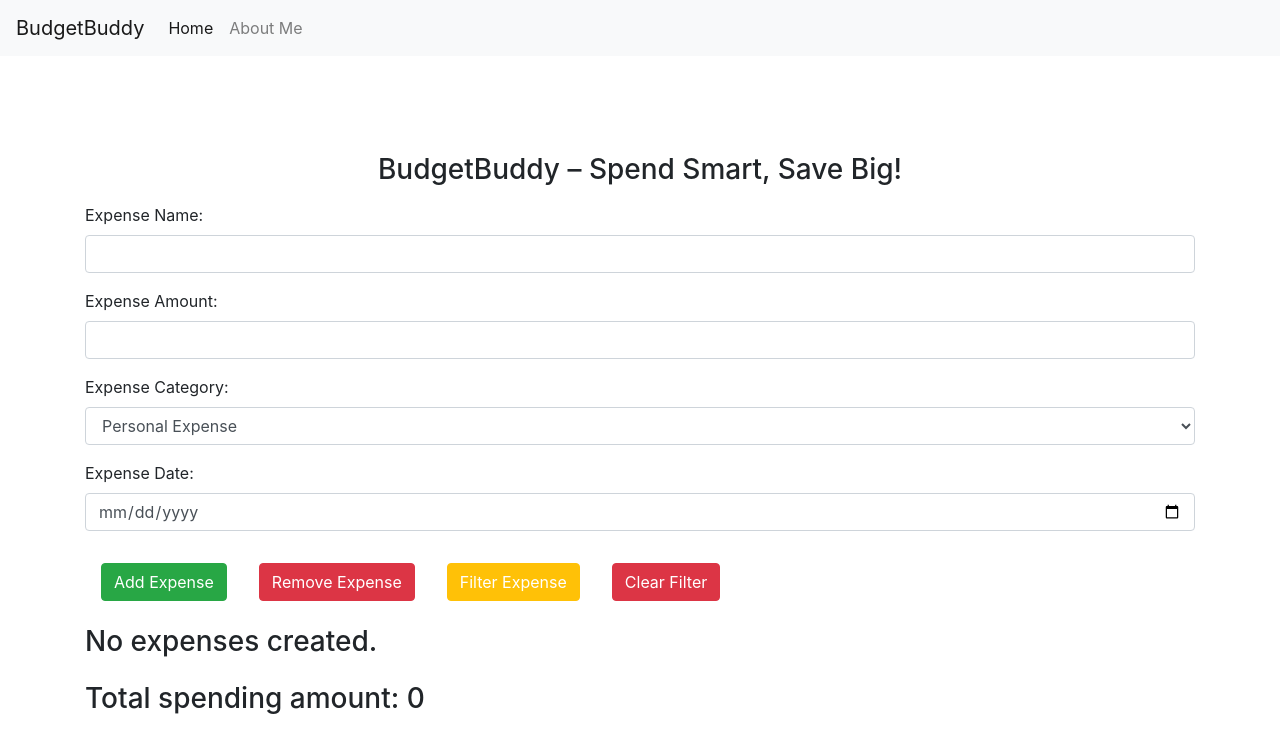
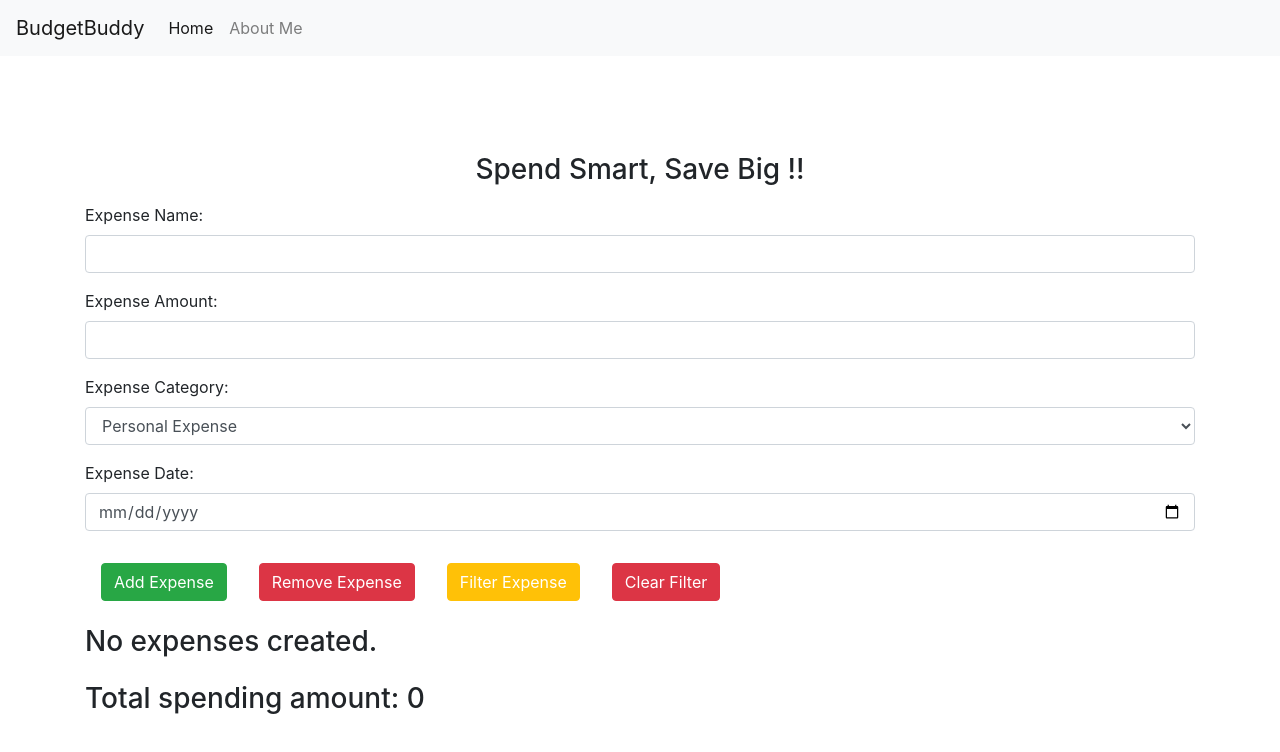
Before and after one commit to Sukrut11/BudgetBuddy, a React (Vite) app: page / in a window 1280 px wide. Shown: the top 752 px of the page. Built offline with nearby package versions, Linux system fonts and the light colour scheme.

Commit message:
Changed website title

```diff
--- a/index.html
+++ b/index.html
@@ -15,7 +15,7 @@
       user's mobile device or desktop. See https://developers.google.com/web/fundamentals/web-app-manifest/
     -->
   <link rel="manifest" href="/manifest.json" />
-  <title>Smart Spending, Bigger Savings !</title>
+  <title>BudgetBuddy – Manage Money Like a Pro</title>
 </head>
 
 <body>
--- a/src/App.jsx
+++ b/src/App.jsx
@@ -12,8 +12,8 @@ export default function App() {
       <Router>
         <Navbar navbarTitle="BudgetBuddy" firstNavComponent="Home" secondNavComponent="About Me" />
         <Routes>
-          <Route path="/" element={<ExpenseTracker expenseTrackerHeading = "BudgetBuddy – Spend Smart, Save Big!"/>}/>
-          <Route path="/home" element={<ExpenseTracker expenseTrackerHeading = "BudgetBuddy – Spend Smart, Save Big!"/>} />
+          <Route path="/" element={<ExpenseTracker expenseTrackerHeading = "Spend Smart, Save Big !!"/>}/>
+          <Route path="/home" element={<ExpenseTracker expenseTrackerHeading = "Spend Smart, Save Big !!"/>} />
           <Route path = "/aboutme" element = {<AboutMe />}/>
         </Routes>
         <Analytics />
```
